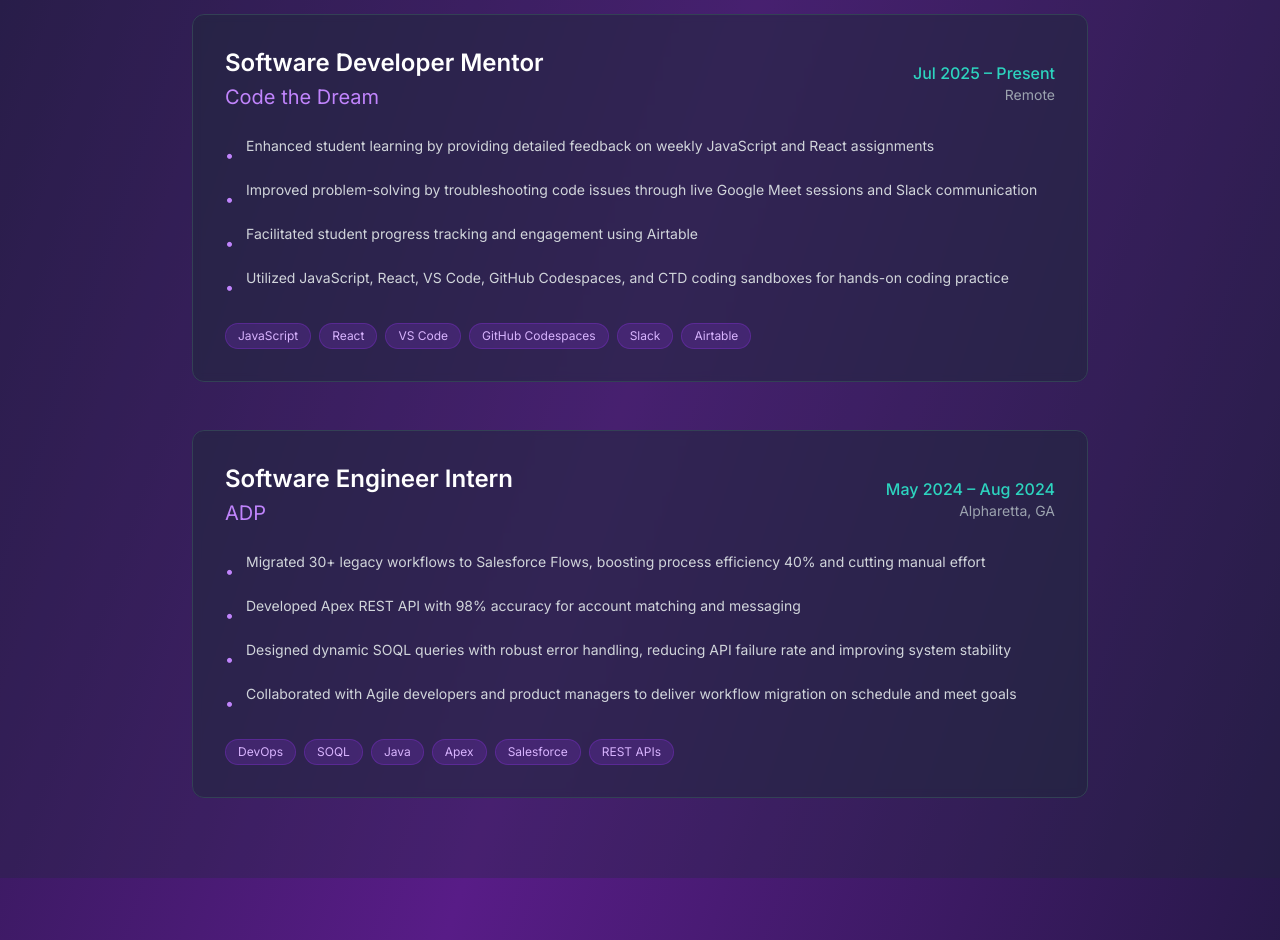
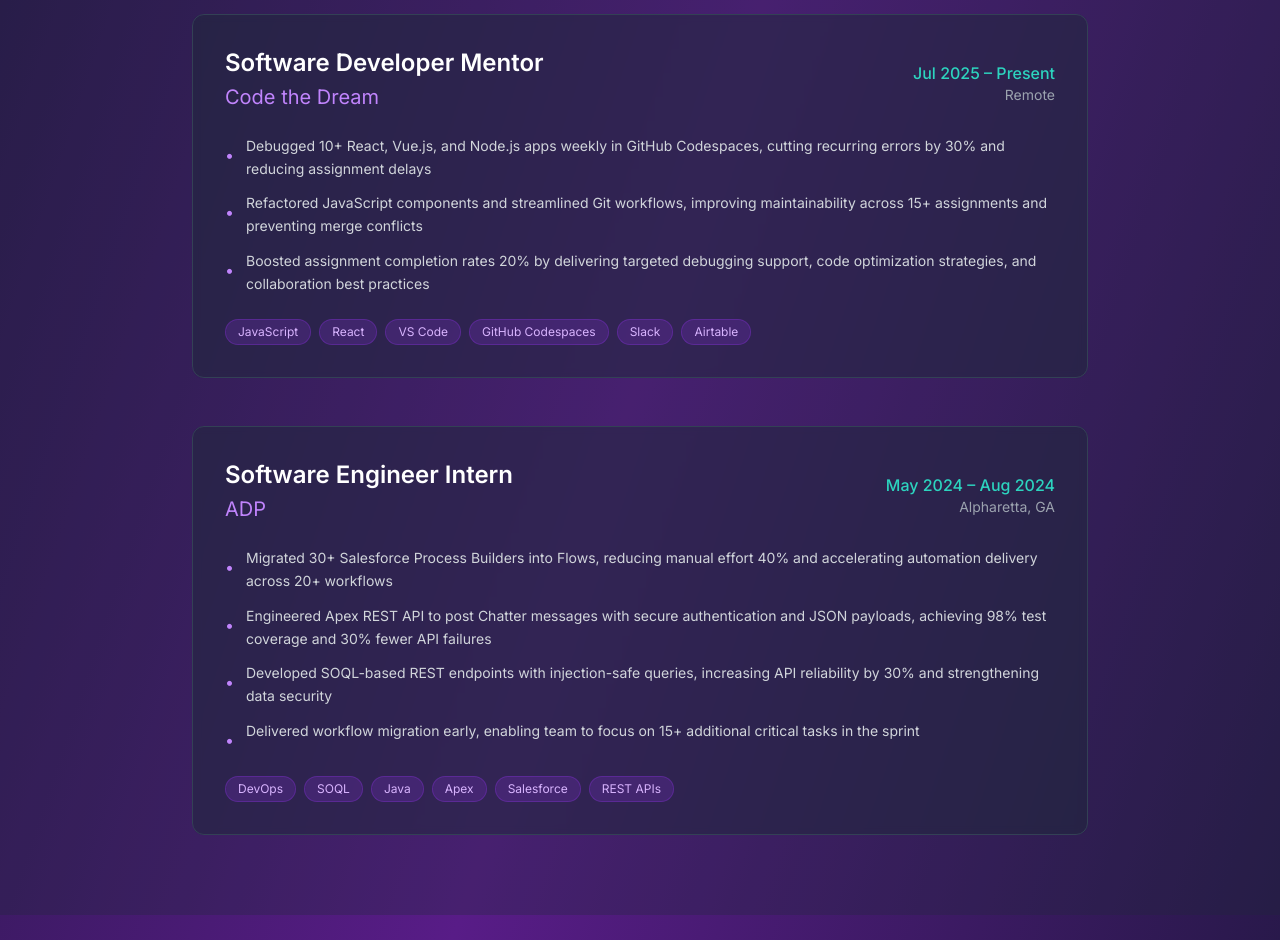
Before and after one commit to ruby543/rubaina-portfolio, a React (Vite) app: page / in a window 1280 px wide. Shown: the part 1560-2500 px from the top of the page. Built offline with nearby package versions, Linux system fonts and the light colour scheme.

Commit message:
Updated bullet points

```diff
--- a/src/App.tsx
+++ b/src/App.tsx
@@ -81,10 +81,9 @@
       period: 'Jul 2025 – Present',
       location: 'Remote',
       description: [
-        'Enhanced student learning by providing detailed feedback on weekly JavaScript and React assignments',
-        'Improved problem-solving by troubleshooting code issues through live Google Meet sessions and Slack communication',
-        'Facilitated student progress tracking and engagement using Airtable',
-        'Utilized JavaScript, React, VS Code, GitHub Codespaces, and CTD coding sandboxes for hands-on coding practice'
+        'Debugged 10+ React, Vue.js, and Node.js apps weekly in GitHub Codespaces, cutting recurring errors by 30% and reducing assignment delays',
+        'Refactored JavaScript components and streamlined Git workflows, improving maintainability across 15+ assignments and preventing merge conflicts',
+        'Boosted assignment completion rates 20% by delivering targeted debugging support, code optimization strategies, and collaboration best practices '
       ],
       technologies: ['JavaScript', 'React', 'VS Code', 'GitHub Codespaces', 'Slack', 'Airtable']
     },
@@ -94,10 +93,10 @@
       period: 'May 2024 – Aug 2024',
       location: 'Alpharetta, GA',
       description: [
-        'Migrated 30+ legacy workflows to Salesforce Flows, boosting process efficiency 40% and cutting manual effort',
-        'Developed Apex REST API with 98% accuracy for account matching and messaging',
-        'Designed dynamic SOQL queries with robust error handling, reducing API failure rate and improving system stability',
-        'Collaborated with Agile developers and product managers to deliver workflow migration on schedule and meet goals'
+        'Migrated 30+ Salesforce Process Builders into Flows, reducing manual effort 40% and accelerating automation delivery across 20+ workflows',
+        'Engineered Apex REST API to post Chatter messages with secure authentication and JSON payloads, achieving 98% test coverage and 30% fewer API failures',
+        'Developed SOQL-based REST endpoints with injection-safe queries, increasing API reliability by 30% and strengthening data security',
+        'Delivered workflow migration early, enabling team to focus on 15+ additional critical tasks in the sprint'
       ],
       technologies: ['DevOps', 'SOQL', 'Java', 'Apex', 'Salesforce', 'REST APIs']
     }
```
